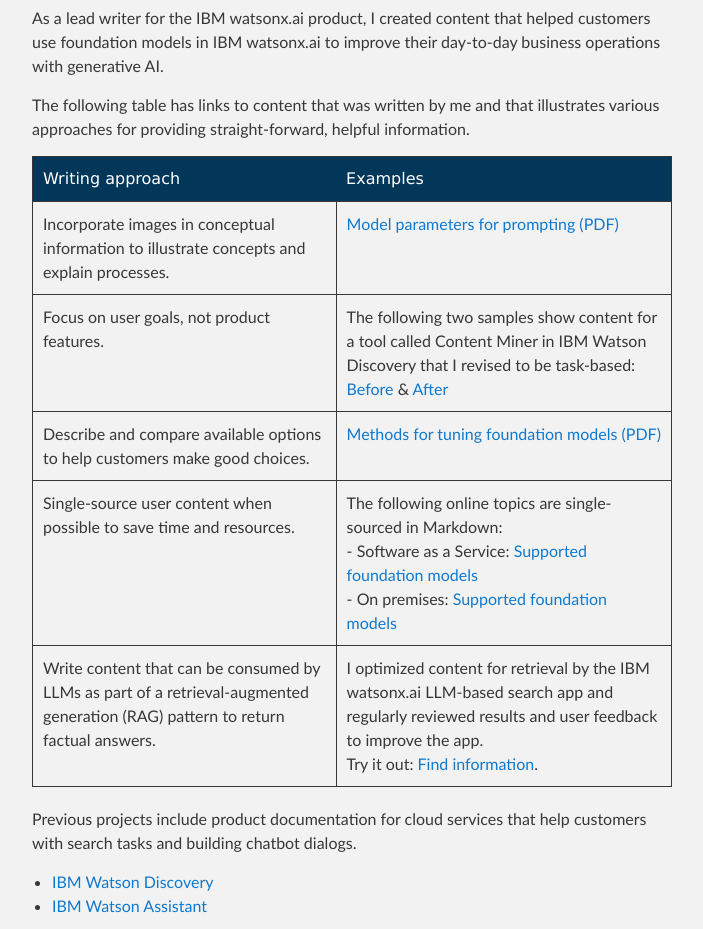
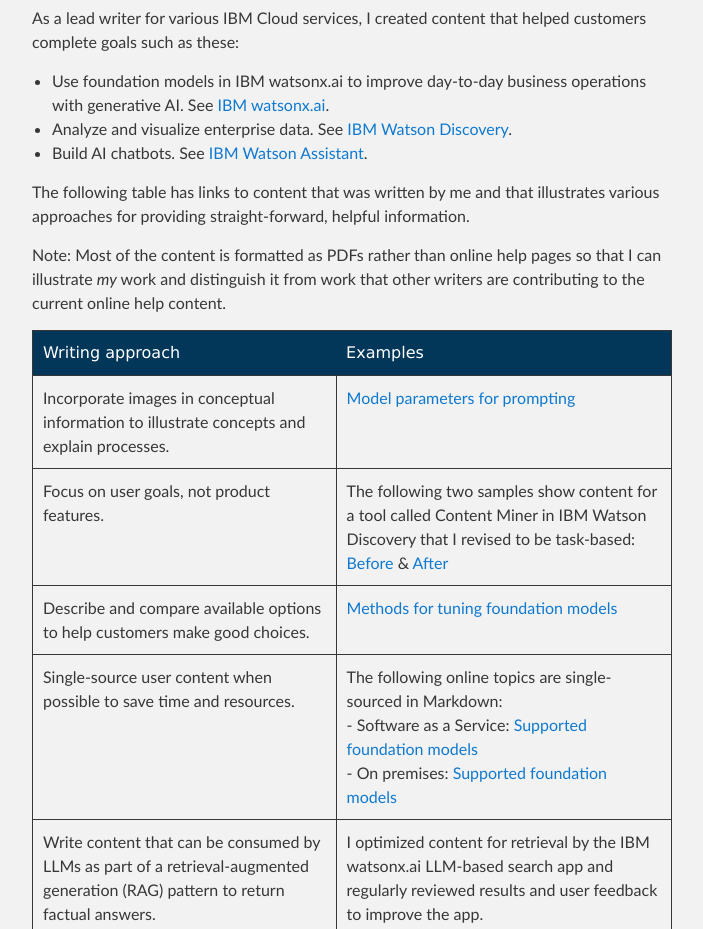
Before and after one commit to michelle-miller/michelle-miller.github.io, a Jekyll site: the page built from index.md, in a window 1280 px wide and 1400 px high, scrolled down 260 px, cut to the strip 252-1181 px from the top of the window. Shown: the whole strip, without its empty margins (288-991 px from the left). Built offline with Jekyll 4.4.1, drawn with Linux system fonts in a browser that asks for light colours; our own code applies the rules of GitHub Pages for plain Markdown files; some of the changed text lies outside the part shown.

Commit message:
adding spel info as pdf

```diff
--- a/index.md
+++ b/index.md
@@ -8,23 +8,24 @@ Find samples of help content for software users with various roles and experienc
 
 ## User help
 
-As a lead writer for the IBM watsonx.ai product, I created content that helped customers use foundation models in IBM watsonx.ai to improve their day-to-day business operations with generative AI.
+As a lead writer for various IBM Cloud services, I created content that helped customers complete goals such as these:
+
+- Use foundation models in IBM watsonx.ai to improve day-to-day business operations with generative AI. See [IBM watsonx.ai](https://www.ibm.com/docs/SSYOK8/wsj/analyze-data/fm-overview.html){:target="_blank"}.
+- Analyze and visualize enterprise data. See [IBM Watson Discovery](https://cloud.ibm.com/docs/discovery-data?topic=discovery-data-about){:target="_blank"}.
+- Build AI chatbots. See [IBM Watson Assistant](https://cloud.ibm.com/docs/watson-assistant?topic=watson-assistant-about){:target="_blank"}.
 
 The following table has links to content that was written by me and that illustrates various approaches for providing straight-forward, helpful information.
 
+Note: Most of the content is formatted as PDFs rather than online help pages so that I can illustrate *my* work and distinguish it from work that other writers are contributing to the current online help content.
+
 | Writing approach | Examples |
 |------------------|----------|
-| Incorporate images in conceptual information to illustrate concepts and explain processes. | [Model parameters for prompting (PDF)](https://michelle-miller.github.io/samples/wx-llm-parameters-sample.pdf){:target="_blank"} |
+| Incorporate images in conceptual information to illustrate concepts and explain processes. | [Model parameters for prompting](https://michelle-miller.github.io/samples/wx-llm-parameters-sample.pdf){:target="_blank"} |
 | Focus on user goals, not product features. | The following two samples show content for a tool called Content Miner in IBM Watson Discovery that I revised to be task-based:<br/> [Before](https://michelle-miller.github.io/samples/contentmine-before.pdf) & [After](https://michelle-miller.github.io/samples/contentmine-after.pdf) |
-| Describe and compare available options to help customers make good choices. | [Methods for tuning foundation models (PDF)](https://michelle-miller.github.io/samples/wx-tuning.pdf){:target="_blank"} |
+| Describe and compare available options to help customers make good choices. | [Methods for tuning foundation models](https://michelle-miller.github.io/samples/wx-tuning.pdf){:target="_blank"} |
 | Single-source user content when possible to save time and resources. | The following online topics are single-sourced in Markdown:<br/> - Software as a Service: [Supported foundation models](https://www.ibm.com/docs/SSYOK8/wsj/analyze-data/fm-models.html){:target="_blank"}<br/> - On premises: [Supported foundation models](https://www.ibm.com/docs/SSLSRPV_latest/wsj/analyze-data/fm-models.html){:target="_blank"} |
 | Write content that can be consumed by LLMs as part of a retrieval-augmented generation (RAG) pattern to return factual answers. | I optimized content for retrieval by the IBM watsonx.ai LLM-based search app and regularly reviewed results and user feedback to improve the app.<br/>Try it out: [Find information](https://dataplatform.cloud.ibm.com/docs/content/wsj/getting-started/welcome-main.html?context=wx){:target="_blank"}. |
 {: caption="Documentation best practices" caption-side="bottom"}
-
-Previous projects include product documentation for cloud services that help customers with search tasks and building chatbot dialogs.
-
-- [IBM Watson Discovery](https://michelle-miller.github.io/samples/discovery-data-sample.pdf){:target="_blank"}
-- [IBM Watson Assistant](https://cloud.ibm.com/docs/assistant?topic=assistant-index){:target="_blank"}
 
 ## Developer help
 
@@ -39,18 +40,18 @@ This content helps low-code users implement a simple RAG pattern and chat about
 
 These SpEL expression language descriptions and examples help chatbot builders implement more advanced logic in their dialog flows:
 
-- [IBM Watson Assistant: Expression language methods](https://cloud.ibm.com/docs/assistant?topic=assistant-dialog-methods){:target="_blank"}
+- [IBM Watson Assistant: Expression language methods](https://michelle-miller.github.io/samples/assistant-spel-sample.pdf){:target="_blank"}
 
 ### API reference
 
-This API reference is sourced from a JSON file that conforms to the OpenAPI specification:
+I authored this API reference as a JSON file that conforms to the OpenAPI specification:
 
 - [Discovery API reference](https://cloud.ibm.com/apidocs/discovery-data){:target="_blank"}
 
-Supplemental guidance for developers is available from the product documentatation. For example, [IBM Watson Discovery: Query overview](https://cloud.ibm.com/docs/discovery-data?topic=discovery-data-query-concepts){:target="_blank"}.
+I added supplemental guidance for developers to the product documentatation. For example, [IBM Watson Discovery: Query overview](https://cloud.ibm.com/docs/discovery-data?topic=discovery-data-query-concepts){:target="_blank"}.
 
 ## Administrator help
 
-The following content helps administrators install and manage the on-premises deployment of the IBM Watson Discovery service. The content is written in DITA with Oxygen XML Author.
+The following content helps administrators install and manage the on-premises deployment of the IBM Watson Discovery service. The content was written in DITA with Oxygen XML Author.
 
 - [Installing and administering IBM Watson Discovery in IBM Cloud Pak for Data](https://michelle-miller.github.io/samples/CP-Data-4.7.x-Admin-Disco.pdf){:target="_blank"}
```
Also changed, not shown: 1 other file.
